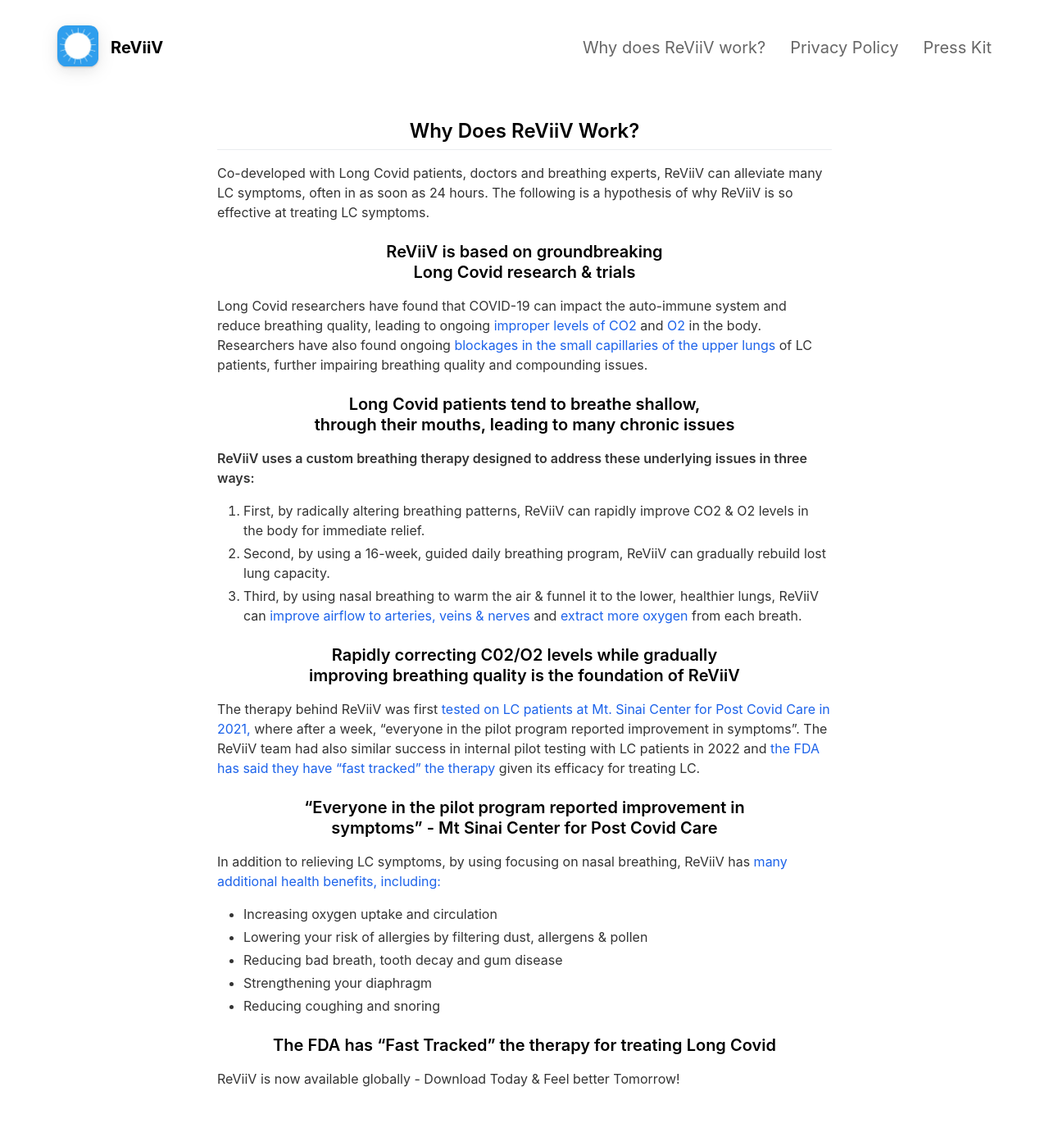
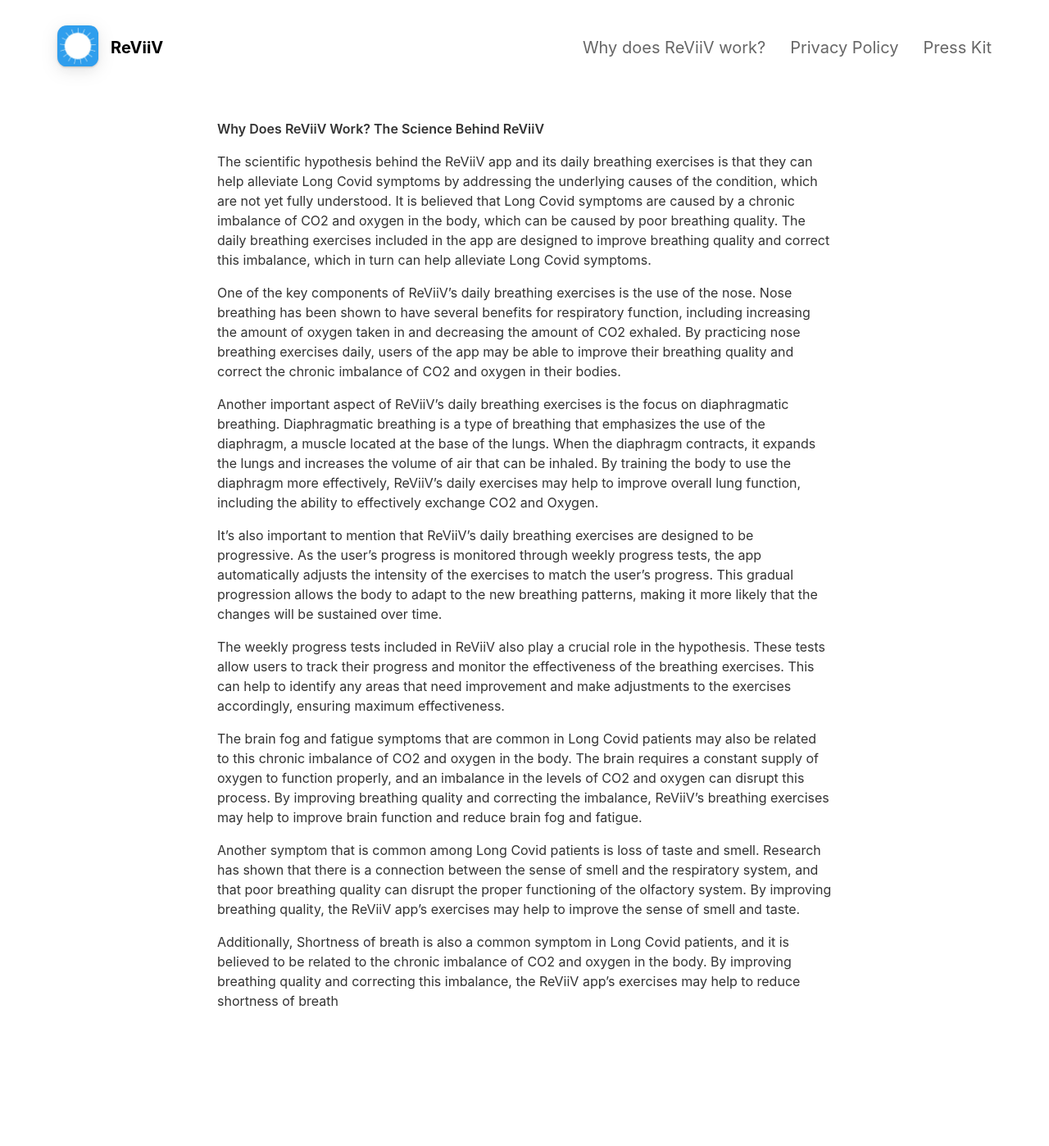
Before and after one commit to marcvanh/reviiv.me, a Jekyll site: the page built from _pages/howitworks.md, in a window 1280 px wide. Shown: the whole page at 82% size. Built offline with Jekyll 4.4.1, drawn with Linux system fonts in a browser that asks for light colours; nearby versions of some CDN libraries; after the commit the page ends 1303 px from its top, so only the background shows below that.

Commit message:
other try

```diff
--- a/_pages/howitworks.md
+++ b/_pages/howitworks.md
@@ -4,36 +4,20 @@ title: Why does ReViiV work?
 include_in_header: true
 ---
 
-<h2 align="center"> Why Does ReViiV Work? </h2>
+**Why Does ReViiV Work?  The Science Behind ReViiV**
 
-Co-developed with Long Covid patients, doctors and breathing experts, ReViiV can alleviate many LC symptoms, often in as soon as 24 hours.  The following is a hypothesis of why ReViiV is so effective at treating LC symptoms.
+The scientific hypothesis behind the ReViiV app and its daily breathing exercises is that they can help alleviate Long Covid symptoms by addressing the underlying causes of the condition, which are not yet fully understood. It is believed that Long Covid symptoms are caused by a chronic imbalance of CO2 and oxygen in the body, which can be caused by poor breathing quality. The daily breathing exercises included in the app are designed to improve breathing quality and correct this imbalance, which in turn can help alleviate Long Covid symptoms.
 
-<h3 align="center"> ReViiV is based on groundbreaking<br>Long Covid research & trials </h3>
+One of the key components of ReViiV's daily breathing exercises is the use of the nose. Nose breathing has been shown to have several benefits for respiratory function, including increasing the amount of oxygen taken in and decreasing the amount of CO2 exhaled. By practicing nose breathing exercises daily, users of the app may be able to improve their breathing quality and correct the chronic imbalance of CO2 and oxygen in their bodies.
 
-Long Covid researchers have found that COVID-19 can impact the auto-immune system and reduce breathing quality, leading to ongoing [improper levels of CO2](https://www.theatlantic.com/newsletters/archive/2021/03/atlantic-daily-understanding-long-covid/618232/) and [O2](https://www.frontiersin.org/articles/10.3389/fcimb.2022.861703/full) in the body.  Researchers have also found ongoing [blockages in the small capillaries of the upper lungs](https://doi.org/10.1148/radiol.220492) of LC patients, further impairing breathing quality and compounding issues.
+Another important aspect of ReViiV's daily breathing exercises is the focus on diaphragmatic breathing. Diaphragmatic breathing is a type of breathing that emphasizes the use of the diaphragm, a muscle located at the base of the lungs. When the diaphragm contracts, it expands the lungs and increases the volume of air that can be inhaled. By training the body to use the diaphragm more effectively, ReViiV's daily exercises may help to improve overall lung function, including the ability to effectively exchange CO2 and Oxygen.
 
-<h3 align="center"> Long Covid patients tend to breathe shallow,<br>through their mouths, leading to many chronic issues </h3>
+It's also important to mention that ReViiV's daily breathing exercises are designed to be progressive. As the user's progress is monitored through weekly progress tests, the app automatically adjusts the intensity of the exercises to match the user's progress. This gradual progression allows the body to adapt to the new breathing patterns, making it more likely that the changes will be sustained over time.
 
-**ReViiV uses a custom breathing therapy designed to address these underlying issues in three ways:**
+The weekly progress tests included in ReViiV also play a crucial role in the hypothesis. These tests allow users to track their progress and monitor the effectiveness of the breathing exercises. This can help to identify any areas that need improvement and make adjustments to the exercises accordingly, ensuring maximum effectiveness.
 
-1. First, by radically altering breathing patterns, ReViiV can rapidly improve CO2 & O2 levels in the body for immediate relief.
-1. Second, by using a 16-week, guided daily breathing program, ReViiV can gradually rebuild lost lung capacity.
-1. Third, by using nasal breathing to warm the air & funnel it to the lower, healthier lungs, ReViiV can [improve airflow to arteries, veins & nerves](https://www.healthline.com/health/nose-breathing#:~:text=Nose%20breathing%20is%20more%20beneficial,bad%20breath%20and%20gum%20inflammation.) and [extract more oxygen](https://www.drgalante.com/sleep-apnea/benefits-breathing-through-nose/) from each breath.
+The brain fog and fatigue symptoms that are common in Long Covid patients may also be related to this chronic imbalance of CO2 and oxygen in the body. The brain requires a constant supply of oxygen to function properly, and an imbalance in the levels of CO2 and oxygen can disrupt this process. By improving breathing quality and correcting the imbalance, ReViiV's breathing exercises may help to improve brain function and reduce brain fog and fatigue.
 
-<h3 align="center"> Rapidly correcting C02/O2 levels while gradually<br>improving breathing quality is the foundation of ReViiV </h3>
+Another symptom that is common among Long Covid patients is loss of taste and smell. Research has shown that there is a connection between the sense of smell and the respiratory system, and that poor breathing quality can disrupt the proper functioning of the olfactory system. By improving breathing quality, the ReViiV app's exercises may help to improve the sense of smell and taste.
 
-The therapy behind ReViiV was first [tested on LC patients at Mt. Sinai Center for Post Covid Care in 2021, ](https://www.theatlantic.com/newsletters/archive/2021/03/atlantic-daily-understanding-long-covid/618232/)where after a week, “everyone in the pilot program reported improvement in symptoms”.  The ReViiV team had also similar success in internal pilot testing with LC patients in 2022 and [the FDA has said they have “fast tracked” the therapy](https://www.theatlantic.com/newsletters/archive/2021/03/atlantic-daily-understanding-long-covid/618232/) given its efficacy for treating LC.
-
-<h3 align="center"> “Everyone in the pilot program reported improvement in<br>symptoms” - Mt Sinai Center for Post Covid Care </h3>
-
-In addition to relieving LC symptoms, by using focusing on nasal breathing, ReViiV has [many additional health benefits, including:  ](https://www.healthline.com/health/nose-breathing#:~:text=Nose%20breathing%20is%20more%20beneficial,bad%20breath%20and%20gum%20inflammation.)
-
-- Increasing oxygen uptake and circulation
-- Lowering your risk of allergies by filtering dust, allergens & pollen
-- Reducing bad breath, tooth decay and gum disease
-- Strengthening your diaphragm
-- Reducing coughing and snoring
-
-<h3 align="center"> The FDA has “Fast Tracked” the therapy for treating Long Covid </h3>
-
-ReViiV is now available globally - Download Today & Feel better Tomorrow!
+Additionally, Shortness of breath is also a common symptom in Long Covid patients, and it is believed to be related to the chronic imbalance of CO2 and oxygen in the body. By improving breathing quality and correcting this imbalance, the ReViiV app's exercises may help to reduce shortness of breath
```
